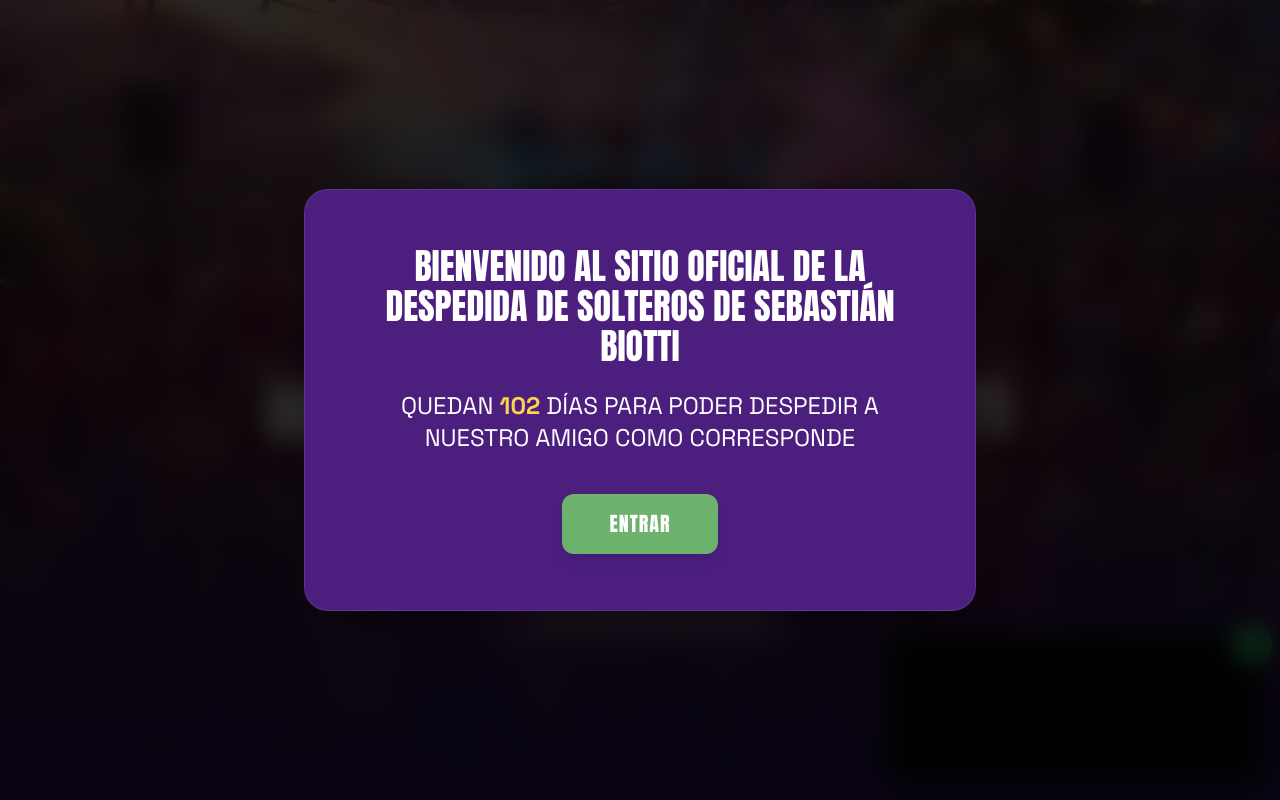
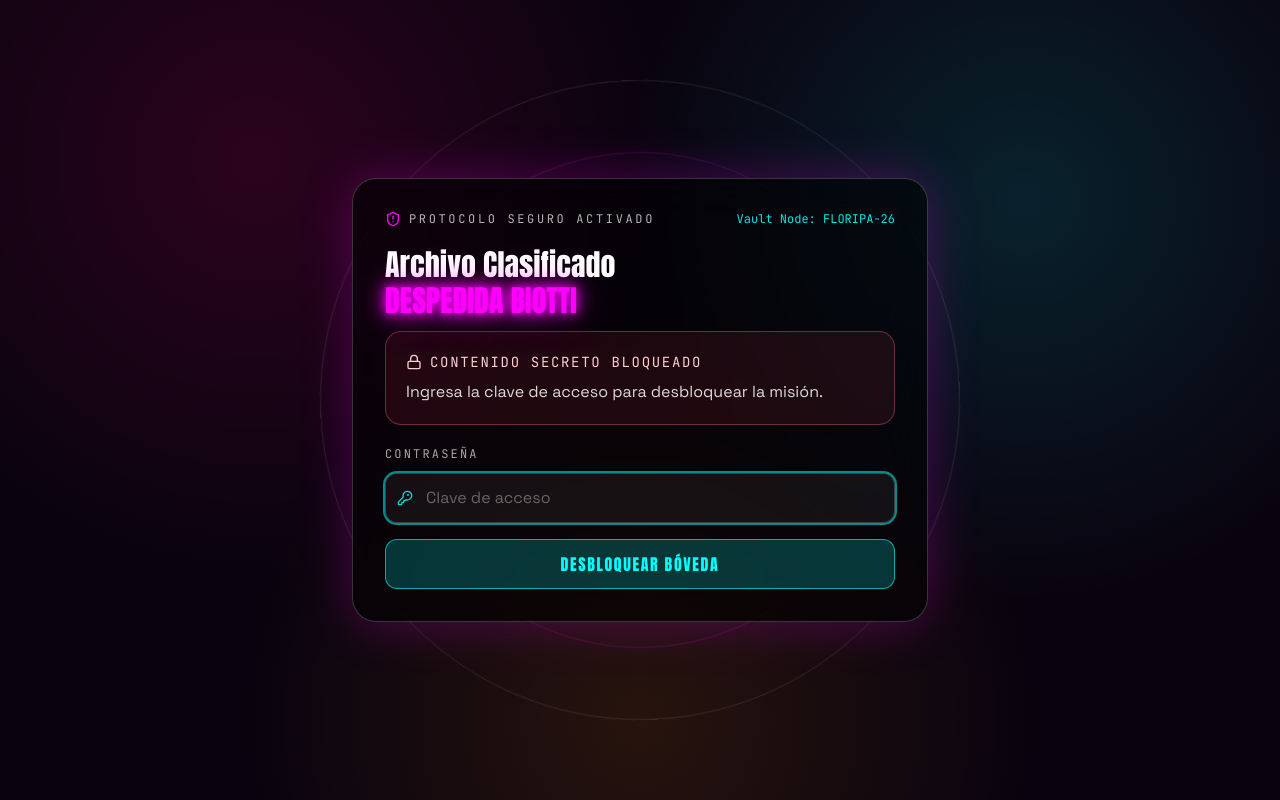
Before and after one commit to irodriguezyanine/biotti-floripa-2026, a Next.js app: page / in a window 1280 px wide. Shown: the top 800 px of the page. Built offline with nearby package versions, Linux system fonts and the light colour scheme; no server answers.

Commit message:
feat: integrate SecretAccessGate component into layout
- Added SecretAccessGate to wrap WelcomeModal, children, and SpotifyPlayer for enhanced access control.
- Updated layout structure to improve component organization and user experience.

```diff
--- a/src/app/layout.tsx
+++ b/src/app/layout.tsx
@@ -3,6 +3,7 @@ import { Anton, Space_Grotesk, JetBrains_Mono } from "next/font/google";
 import "./globals.css";
 import SpotifyPlayer from "@/components/SpotifyPlayer";
 import WelcomeModal from "@/components/WelcomeModal";
+import SecretAccessGate from "@/components/SecretAccessGate";
 
 const anton = Anton({
   weight: "400",
@@ -40,9 +41,11 @@ export default function RootLayout({
     >
       <body className="antialiased min-h-screen bg-background text-foreground overflow-x-hidden">
         <div className="grain-overlay" aria-hidden />
-        <WelcomeModal />
-        {children}
-        <SpotifyPlayer />
+        <SecretAccessGate>
+          <WelcomeModal />
+          {children}
+          <SpotifyPlayer />
+        </SecretAccessGate>
       </body>
     </html>
   );
--- /dev/null
+++ b/src/components/SecretAccessGate.tsx
@@ -0,0 +1,178 @@
+"use client";
+
+import { type FormEvent, useEffect, useState } from "react";
+import { AnimatePresence, motion } from "framer-motion";
+import { AlertTriangle, KeyRound, Lock, ShieldAlert } from "lucide-react";
+
+const ACCESS_STORAGE_KEY = "biotti-secret-access-v1";
+const ACCESS_PASSWORD = "Ben10";
+
+type GatePhase = "booting" | "locked";
+
+export default function SecretAccessGate({
+  children,
+}: {
+  children: React.ReactNode;
+}) {
+  const [isUnlocked, setIsUnlocked] = useState(false);
+  const [phase, setPhase] = useState<GatePhase>("booting");
+  const [password, setPassword] = useState("");
+  const [attemptError, setAttemptError] = useState("");
+  const [hasBooted, setHasBooted] = useState(false);
+
+  useEffect(() => {
+    const hasAccess =
+      typeof window !== "undefined" &&
+      sessionStorage.getItem(ACCESS_STORAGE_KEY) === "true";
+
+    if (hasAccess) {
+      setIsUnlocked(true);
+      setHasBooted(true);
+      return;
+    }
+
+    const timer = window.setTimeout(() => {
+      setPhase("locked");
+      setHasBooted(true);
+    }, 1800);
+
+    return () => window.clearTimeout(timer);
+  }, []);
+
+  function handleUnlock(event: FormEvent<HTMLFormElement>) {
+    event.preventDefault();
+    if (password === ACCESS_PASSWORD) {
+      sessionStorage.setItem(ACCESS_STORAGE_KEY, "true");
+      setIsUnlocked(true);
+      setAttemptError("");
+      return;
+    }
+    setAttemptError("Clave incorrecta. Acceso denegado.");
+  }
+
+  return (
+    <>
+      {children}
+      <AnimatePresence>
+        {!isUnlocked && (
+          <motion.div
+            initial={{ opacity: 1 }}
+            exit={{ opacity: 0 }}
+            transition={{ duration: 0.45 }}
+            className="fixed inset-0 z-[12000] bg-[#09030f] flex items-center justify-center px-4 py-8"
+          >
+            <div className="absolute inset-0 bg-[radial-gradient(circle_at_20%_20%,rgba(255,0,120,0.14),transparent_35%),radial-gradient(circle_at_80%_25%,rgba(0,255,255,0.12),transparent_34%),radial-gradient(circle_at_50%_90%,rgba(255,140,0,0.12),transparent_42%)]" />
+            <motion.div
+              animate={{ rotate: 360 }}
+              transition={{ repeat: Infinity, duration: 14, ease: "linear" }}
+              className="absolute w-[80vmin] h-[80vmin] rounded-full border border-white/10"
+            />
+            <motion.div
+              animate={{ rotate: -360 }}
+              transition={{ repeat: Infinity, duration: 22, ease: "linear" }}
+              className="absolute w-[62vmin] h-[62vmin] rounded-full border border-neon-pink/20"
+            />
+
+            <motion.div
+              initial={{ opacity: 0, y: 20, scale: 0.98 }}
+              animate={{ opacity: 1, y: 0, scale: 1 }}
+              transition={{ duration: 0.35, ease: "easeOut" }}
+              className="relative w-full max-w-xl rounded-3xl border border-white/20 bg-black/55 backdrop-blur-xl p-6 sm:p-8 shadow-[0_0_50px_rgba(255,0,255,0.25)]"
+            >
+              <div className="flex items-center justify-between gap-4 mb-5">
+                <p className="inline-flex items-center gap-2 text-[11px] sm:text-xs tracking-[0.22em] uppercase text-white/70 font-mono">
+                  <ShieldAlert className="w-4 h-4 text-neon-pink" />
+                  Protocolo seguro activado
+                </p>
+                <p className="text-[10px] sm:text-xs font-mono text-miami-blue/90">
+                  Vault Node: FLORIPA-26
+                </p>
+              </div>
+
+              <h2 className="font-display text-2xl sm:text-3xl text-white leading-tight mb-3">
+                Archivo Clasificado
+                <br />
+                <span className="text-neon-pink">DESPEDIDA BIOTTI</span>
+              </h2>
+
+              {!hasBooted || phase === "booting" ? (
+                <div className="rounded-2xl border border-amber-300/35 bg-amber-300/10 p-4 sm:p-5">
+                  <p className="inline-flex items-center gap-2 font-mono text-amber-200 text-xs sm:text-sm tracking-[0.16em] uppercase mb-2">
+                    <AlertTriangle className="w-4 h-4" />
+                    Alerta de intrusión
+                  </p>
+                  <p className="text-white/80 font-body text-sm sm:text-base">
+                    Cargando sistema de bloqueo de caja fuerte...
+                  </p>
+                  <motion.div className="mt-4 h-2 rounded-full bg-white/10 overflow-hidden">
+                    <motion.div
+                      initial={{ x: "-100%" }}
+                      animate={{ x: "0%" }}
+                      transition={{ duration: 1.7, ease: "easeInOut" }}
+                      className="h-full w-full bg-gradient-to-r from-neon-pink via-sunset-orange to-miami-blue"
+                    />
+                  </motion.div>
+                </div>
+              ) : (
+                <motion.form
+                  onSubmit={handleUnlock}
+                  initial={{ opacity: 0, y: 8 }}
+                  animate={{ opacity: 1, y: 0 }}
+                  className="space-y-4"
+                >
+                  <div className="rounded-2xl border border-rose-400/35 bg-rose-500/10 p-4 sm:p-5">
+                    <p className="inline-flex items-center gap-2 font-mono text-rose-200 text-xs sm:text-sm tracking-[0.12em] uppercase mb-2">
+                      <Lock className="w-4 h-4" />
+                      Contenido secreto bloqueado
+                    </p>
+                    <p className="text-white/85 font-body text-sm sm:text-base">
+                      Ingresa la clave de acceso para desbloquear la misión.
+                    </p>
+                  </div>
+
+                  <label className="block">
+                    <span className="font-mono text-[11px] sm:text-xs tracking-[0.18em] text-white/65 uppercase">
+                      Contraseña
+                    </span>
+                    <div className="mt-2 relative">
+                      <KeyRound className="absolute left-3 top-1/2 -translate-y-1/2 w-4 h-4 text-miami-blue/85" />
+                      <input
+                        type="password"
+                        value={password}
+                        onChange={(event) => {
+                          setPassword(event.target.value);
+                          if (attemptError) setAttemptError("");
+                        }}
+                        autoFocus
+                        className="w-full rounded-xl border border-white/20 bg-white/5 pl-10 pr-4 py-3 text-white placeholder:text-white/35 focus:outline-none focus:ring-2 focus:ring-miami-blue/55"
+                        placeholder="Clave de acceso"
+                        aria-label="Contraseña de acceso al contenido secreto"
+                      />
+                    </div>
+                  </label>
+
+                  {attemptError && (
+                    <motion.p
+                      initial={{ opacity: 0, x: -6 }}
+                      animate={{ opacity: 1, x: 0 }}
+                      className="text-rose-200 text-xs sm:text-sm font-mono"
+                    >
+                      {attemptError}
+                    </motion.p>
+                  )}
+
+                  <button
+                    type="submit"
+                    className="w-full rounded-xl border border-miami-blue/60 bg-miami-blue/20 py-3 text-miami-blue font-display tracking-[0.1em] hover:bg-miami-blue/30 transition-colors"
+                  >
+                    DESBLOQUEAR BÓVEDA
+                  </button>
+                </motion.form>
+              )}
+            </motion.div>
+          </motion.div>
+        )}
+      </AnimatePresence>
+    </>
+  );
+}
```
